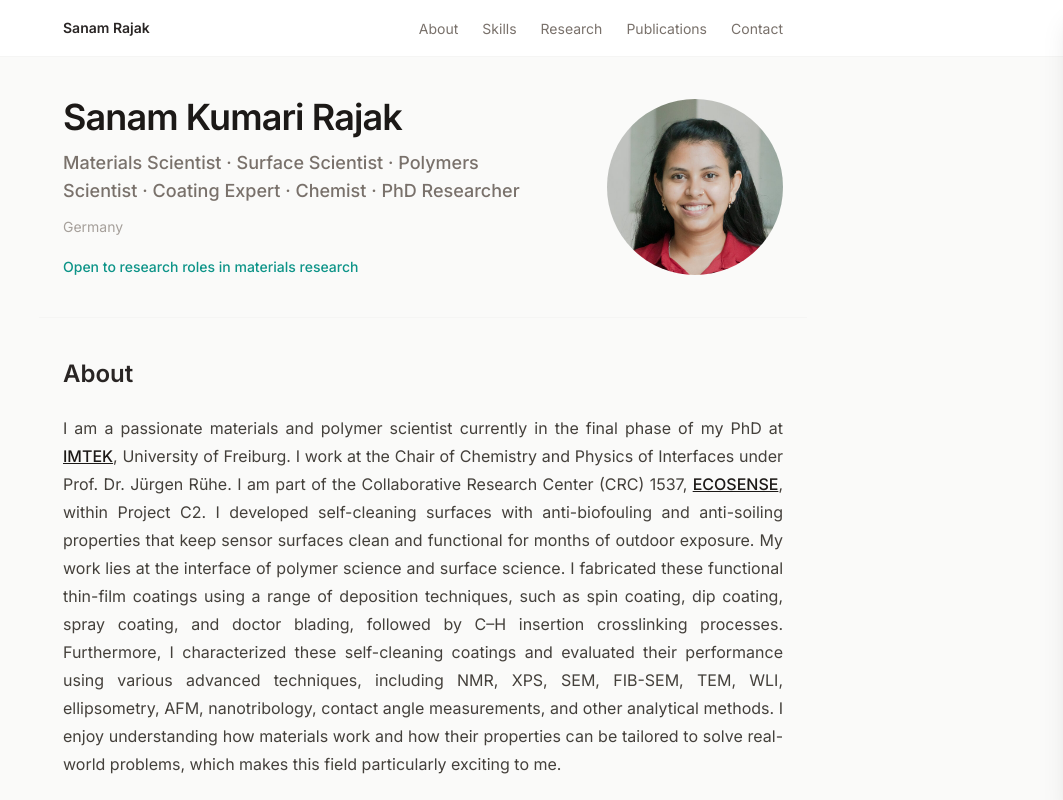
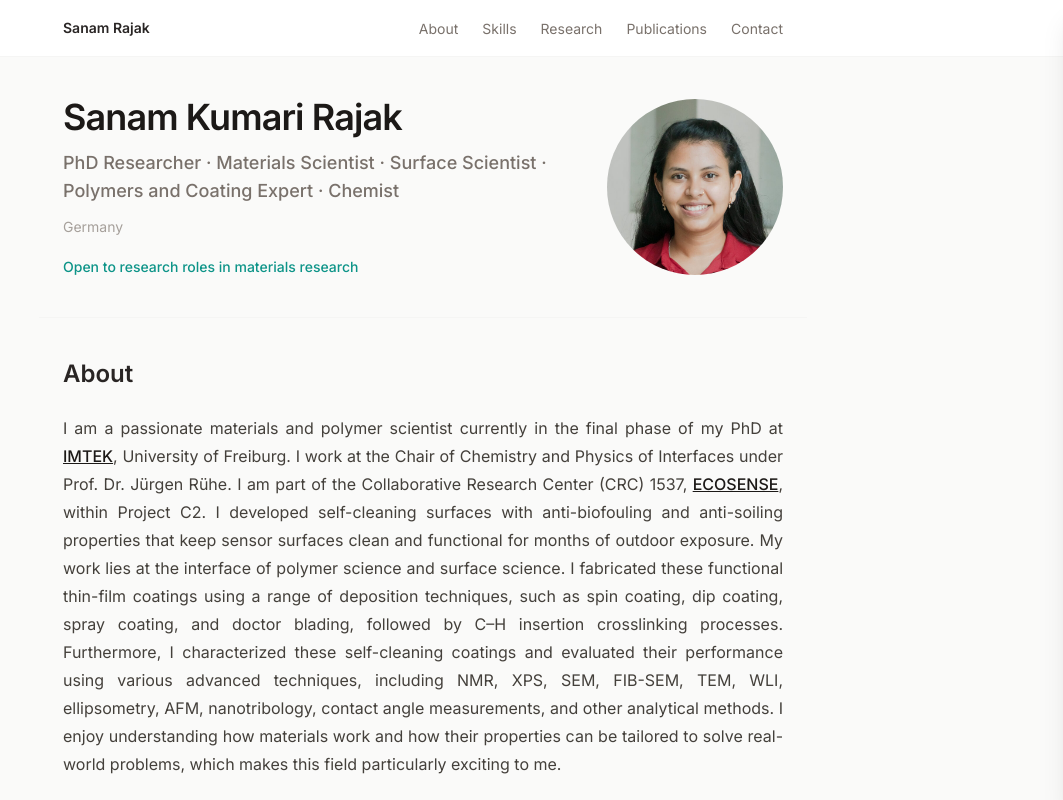
Before and after one commit to sanamrajak/sanamrajak.github.io, a Next.js app: page / in a window 1280 px wide. Shown: the top 800 px of the page, without its empty margins (217-1280 px from the left). Built offline with nearby package versions, Linux system fonts and the light colour scheme.

Commit message:
Change heading

```diff
--- a/data/profile.ts
+++ b/data/profile.ts
@@ -1,7 +1,7 @@
 export const profile = {
   name: "Sanam Rajak",
   fullName: "Sanam Kumari Rajak",
-  tagline: "Materials Scientist · Surface Scientist · Polymers Scientist · Coating Expert · Chemist · PhD Researcher",
+  tagline: "PhD Researcher · Materials Scientist · Surface Scientist · Polymers and Coating Expert · Chemist",
   region: "Germany",
   openTo: "Open to research roles in materials research",
   researchFocus: [
```
